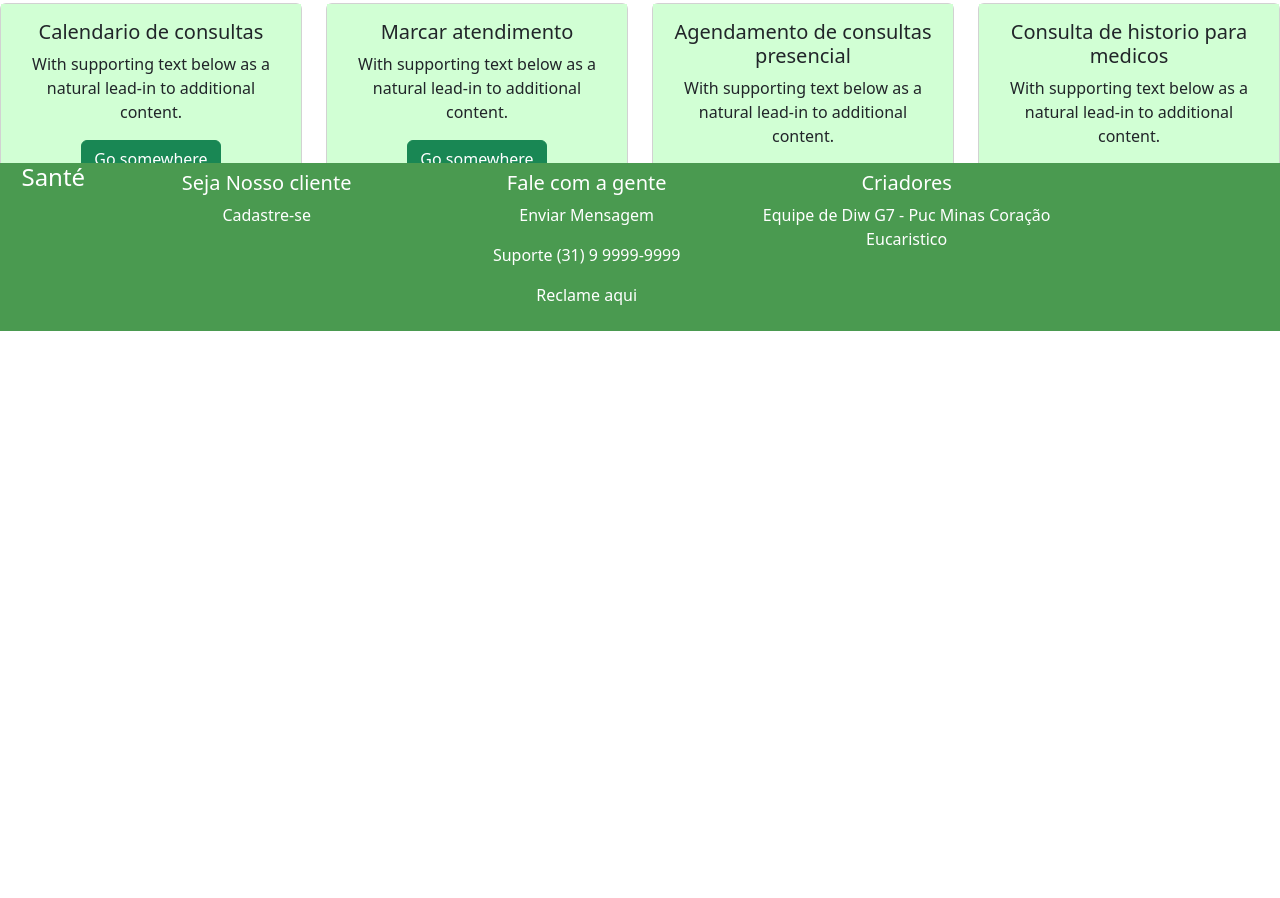
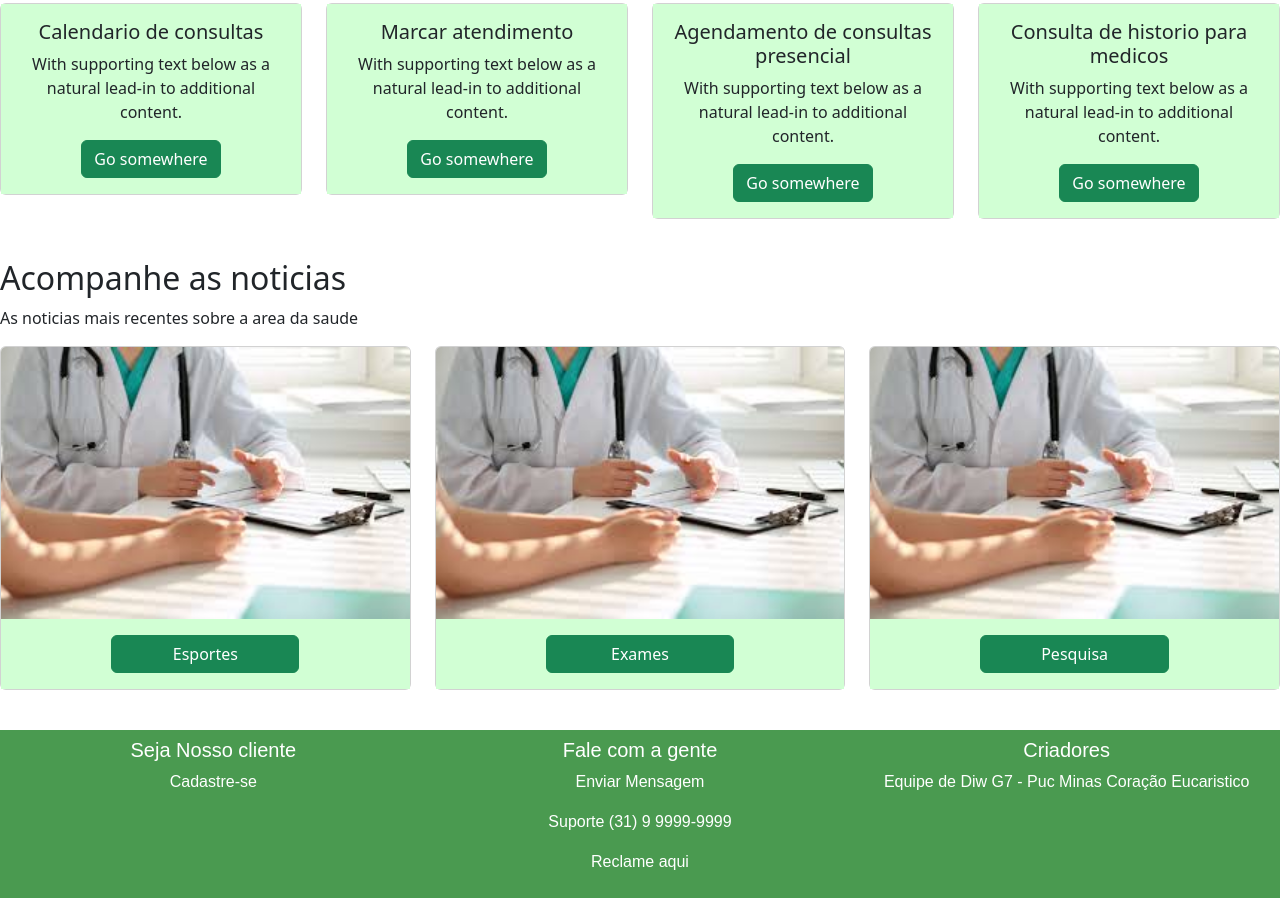
Before and after one commit to S9lva/pmg-es-2024-1-ti1-2401100-g7-saude-e-bem-estar, a plain HTML site: page codigo/Prototipo/index.html in a window 1280 px wide. Shown: the part 469-1367 px from the top of the page. Before the commit the page ends 800 px from the top, so only its background shows below. Drawn offline with nearby package versions, Linux system fonts and the light colour scheme.

Commit message:
Adição conteudo na pagina inicial

```diff
--- a/codigo/Prototipo/assets/css/main.css
+++ b/codigo/Prototipo/assets/css/main.css
@@ -63,12 +63,10 @@ body {
 }
 
 .footer {
-  left: 0;
-  bottom: 0;
+  font-family: Arial, Helvetica, sans-serif;
   width: 100%;
   background-color: #4A9A50;
   color: white;
-  position: fixed;
 }
 .img-saude{
   width: 35px;
--- a/codigo/Prototipo/index.html
+++ b/codigo/Prototipo/index.html
@@ -67,7 +67,7 @@
       <p>Trazemos diversar funcinalidedes que podem te auxiliar na sua jornada</p>
 
       <div class="row">
-        <div class="col-sm-3 mb-3 mb-sm-0">
+        <div class="col-sm-3 mb-3">
           <div class="card text-center">
             <div class="card-body cards">
               <h5 class="card-title">Calendario de consultas</h5>
@@ -76,7 +76,7 @@
             </div>
           </div>
         </div>
-        <div class="col-sm-3">
+        <div class="col-sm-3 mb-3">
           <div class="card text-center">
             <div class="card-body cards">
               <h5 class="card-title">Marcar atendimento</h5>
@@ -85,7 +85,7 @@
             </div>
           </div>
         </div>
-        <div class="col-sm-3">
+        <div class="col-sm-3 mb-3">
           <div class="card text-center">
             <div class="card-body cards">
               <h5 class="card-title">Agendamento de consultas presencial</h5>
@@ -94,7 +94,7 @@
             </div>
           </div>
         </div>
-        <div class="col-sm-3">
+        <div class="col-sm-3 mb-3">
           <div class="card text-center">
             <div class="card-body cards">
               <h5 class="card-title">Consulta de historio para medicos</h5>
@@ -105,25 +105,53 @@
         </div>
       </div><br>
 
+      <h2>Acompanhe as noticias</h2>
+      <p>As noticias mais recentes sobre a area da saude</p>
+
+      <div class="row">
+        <div class="col-sm-4 mb-3">
+          <div class="card text-center">
+            <img src="assets/img/Carrosel1.jpeg" class="card-img-top" alt="Card1">
+            <div class="card-body cards">
+              <a href="#" class="btn btn btn-success w-50">Esportes</a>
+            </div>
+          </div>
+        </div>
+        <div class="col-sm-4 mb-3">
+          <div class="card text-center">
+            <img src="assets/img/Carrosel1.jpeg" class="card-img-top" alt="Card2">
+            <div class="card-body cards">
+              <a href="#" class="btn btn btn-success w-50">Exames</a>
+            </div>
+          </div>
+        </div>
+        <div class="col-sm-4 mb-3">
+          <div class="card text-center">
+            <img src="assets/img/Carrosel1.jpeg" class="card-img-top" alt="Card3">
+            <div class="card-body cards">
+              <a href="#" class="btn btn btn-success w-50">Pesquisa</a>
+            </div>
+          </div>
+        </div>
+      </div><br>
+
     </main>
 
     <footer>
       <div class="footer">
         <div class="row g-0 text-center">
-          <div class="col-6 col-md-1">
-            <h4>Santé</h4>
-          </div>
-          <div class="col-6 col-md-3 p-2">
+
+          <div class="col-6 col-md-4 p-2">
             <h5>Seja Nosso cliente</h5>
             <p>Cadastre-se</p>
           </div>
-          <div class="col-6 col-md-3 p-2">
+          <div class="col-6 col-md-4 p-2">
             <h5>Fale com a gente</h5>
             <p>Enviar Mensagem</p>
             <p>Suporte (31) 9 9999-9999</p>
             <p>Reclame aqui</p>
           </div>
-          <div class="col-6 col-md-3 p-2">
+          <div class="col-6 col-md-4 p-2">
             <h5>Criadores</h5>
             <p>Equipe de Diw G7 - Puc Minas Coração Eucaristico </p>
           </div>
```
